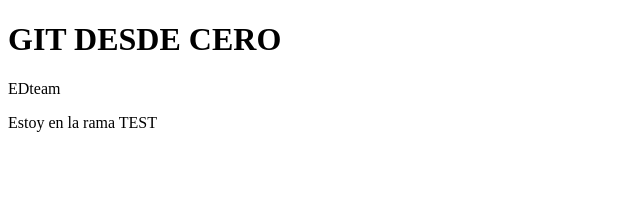
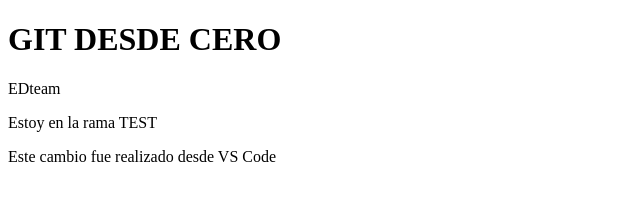
Before and after one commit to novakCorp/practicando-git, a plain HTML site: page index.html in a window 1280 px wide. Shown: the whole page, without its empty margins (0-640 px from the left). Drawn offline with Linux system fonts and the light colour scheme.

Commit message:
Commit desde VSCode

```diff
--- a/index.html
+++ b/index.html
@@ -3,8 +3,7 @@
 <head>
     <meta charset="UTF-8">
     <meta http-equiv="X-UA-Compatible" content="IE=edge">
-    <meta name="viewport" content="width=device-width, initial-scale=1.0">
-    <title>Practicando con GIT</title>
+    <title>Practicando con GIT desde VS Code</title>
 </head>
 <body>
     <h1>GIT DESDE CERO</h1>
@@ -12,5 +11,8 @@
     <section>
         <p>Estoy en la rama TEST</p>
     </section>
+    <div>
+        <p>Este cambio fue realizado desde VS Code</p>
+    </div>
 </body>
 </html>
```
